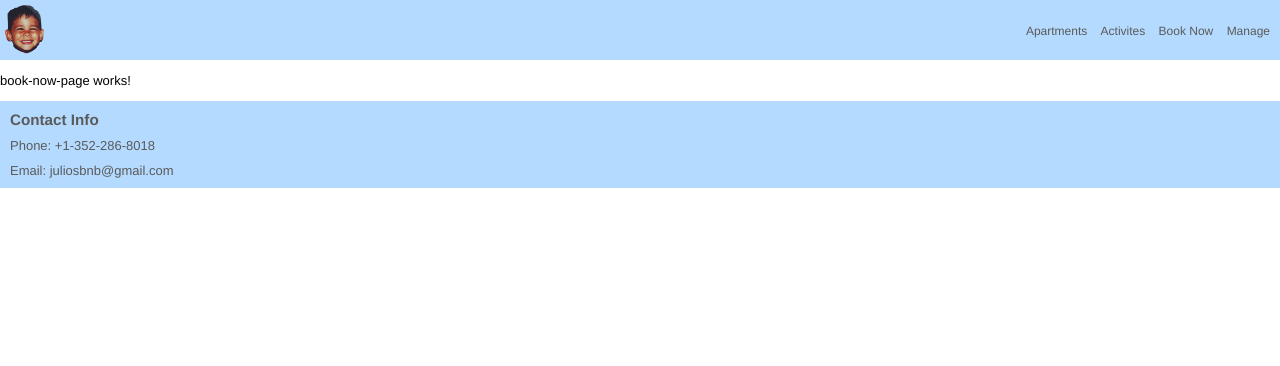
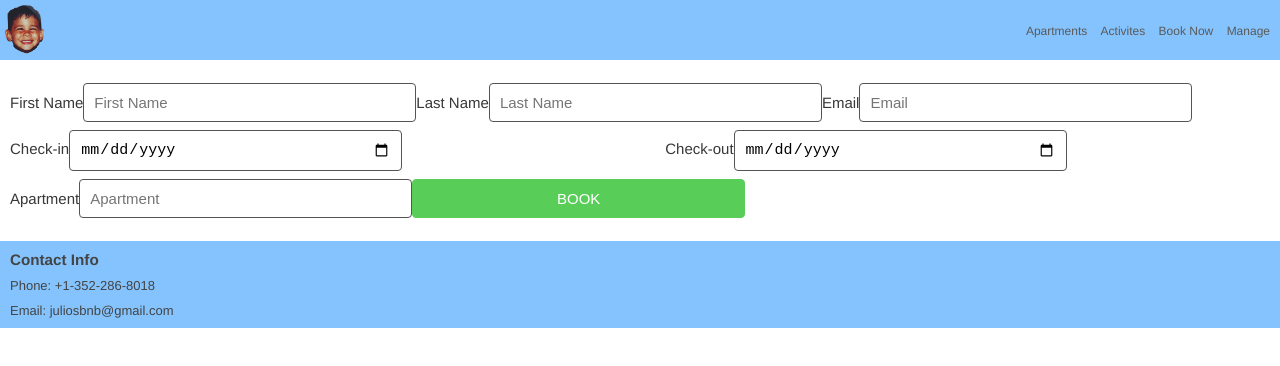
Before and after one commit to juliocarlosvelez/hotel-client, an Angular app: page /book-now in a window 1280 px wide. Shown: the top 366 px of the page. Built offline with nearby package versions, Linux system fonts and the light colour scheme.

Commit message:
book-now form created and styled

```diff
--- a/src/app/app.component.css
+++ b/src/app/app.component.css
@@ -38,7 +38,8 @@ body {
 /* ---- components ---- */
 
 header .nav-bar{
-    background-color: rgb(180, 219, 255);
+    background-color: rgb(132, 195, 253);
+    color: rgb(68, 68, 68);
     height: 60px;
 }
 
@@ -57,8 +58,8 @@ header .nav-bar{
 }
 
 .footer{
-    background-color: rgb(180, 219, 255);
-    color: rgb(90, 90, 90);
+    background-color: rgb(132, 195, 253);
+    color: rgb(68, 68, 68);
 }
 
 .footer ul{
--- a/src/app/pages/book-now-page/book-now-page.component.css
+++ b/src/app/pages/book-now-page/book-now-page.component.css
@@ -0,0 +1,75 @@
+/* ---- reset ---- */
+
+html {
+    box-sizing: border-box;
+}
+
+*, *:before, *:after {
+    box-sizing: inherit;
+}
+
+body {
+    font-family: Avenir, Helvetica, sans-serif;
+    margin: 0;
+    padding: 0;
+}
+
+/* ---- layout ---- */
+.contain{
+    margin: 0 10px;
+    color: rgb(56, 56, 56);
+}
+
+.form{
+    margin-top: 15px;
+    margin-bottom: 15px;
+}
+
+.form input,
+.form button {
+box-sizing: border-box;
+width: 100%;
+border: 1px solid #545454;
+border-radius: 4px;
+padding: 10px;
+font-size: 15px;
+margin: 8px 0;
+max-width: 333px;
+}
+
+.form button {
+background: #58ce58;
+color: white;
+border: 1px solid #58ce58;
+width: 40%;
+}
+
+.validation {
+background: transparent;
+box-sizing: border-box;
+color: red;
+margin: 10px auto;
+padding: 10px;
+width: 100%;
+max-width: 333px;
+list-style: none;
+text-align: center;
+}
+
+.form label{
+    font-size: 15px;
+}
+
+.form div input {
+    margin: 0;
+}
+
+.form .side-by-side{
+    display: flex;
+    flex-wrap: wrap;
+    justify-content: space-between;
+}
+
+.side-by-side div{
+    width: 48%;
+}
--- a/src/app/pages/book-now-page/book-now-page.component.html
+++ b/src/app/pages/book-now-page/book-now-page.component.html
@@ -1,3 +1,30 @@
-<p>
-  book-now-page works!
-</p>
+<div class="new-flight-input">
+      <form class="form contain">
+          <label for="">First Name</label>
+          <input type="text" placeholder="First Name">
+          <label for="">Last Name</label>
+          <input type="text" placeholder="Last Name">
+          <label for="">Email</label>
+          <input type="email" placeholder="Email">
+          <div class="side-by-side">
+            <div>
+              <label for="">Check-in</label>
+              <input type="date" class="date-in"  placeholder="Check-in?">
+            </div>
+            <div>
+              <label for="">Check-out</label>
+              <input type="date" class="date-in"  placeholder="Check-out">
+            </div>
+          </div>
+          <label for="">Apartment</label>
+          <input list="Apartments" placeholder="Apartment">
+          <datalist id="Apartments">
+            <option value="Apt#1">
+            <option value="Apt#2">
+            <option value="Apt#3">
+            <option value="Apt#4">
+            <option value="Apt#5">
+          </datalist>
+          <button>BOOK</button>
+      </form>
+  </div>
```
